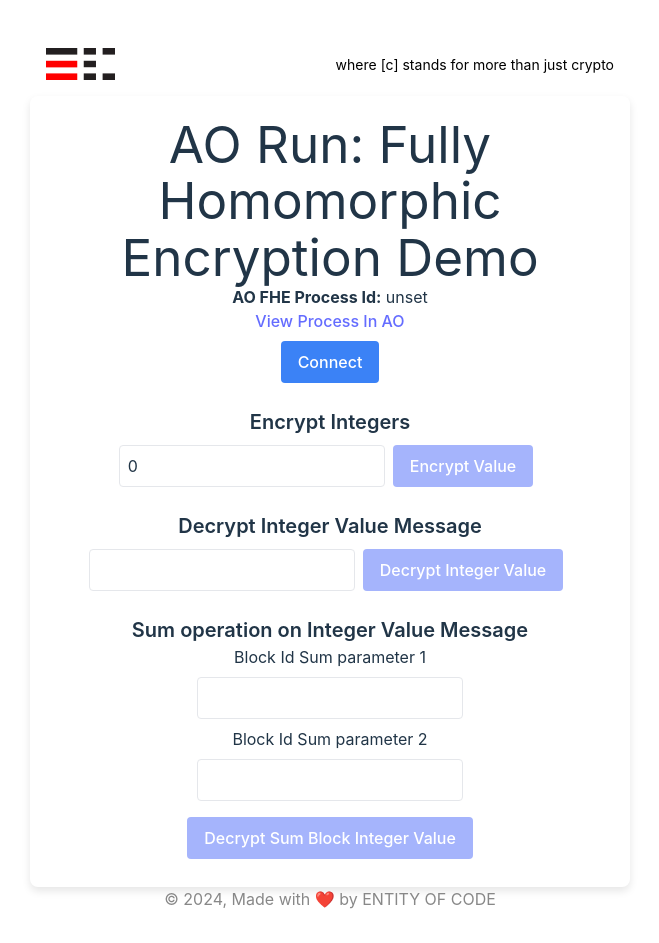
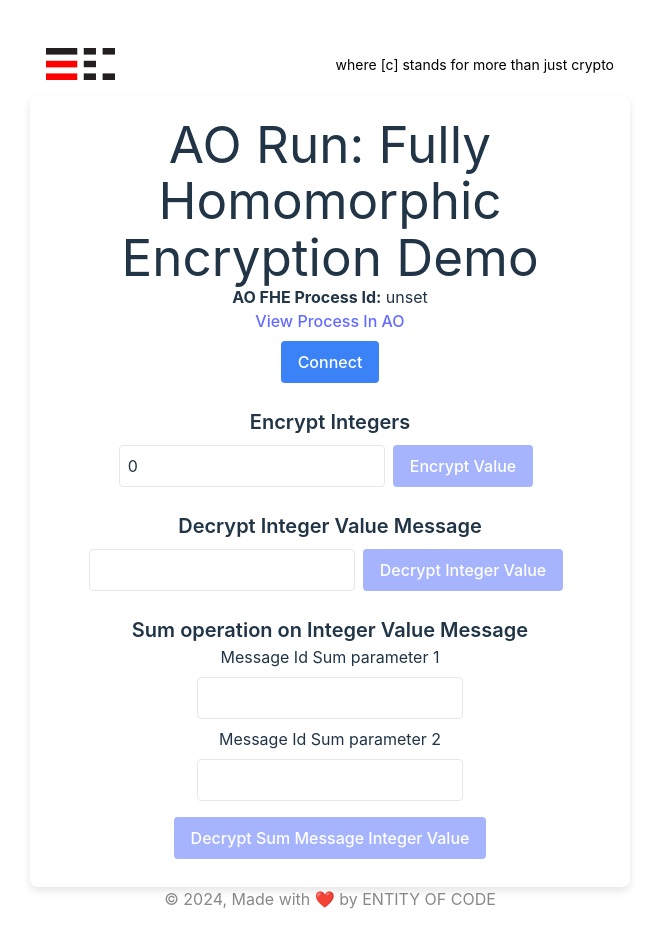
Before and after one commit to EntityOfCode/eoc-fhe-page, a React (Vite) app: page / in a window 1280 px wide. Shown: the whole page, without its empty margins (310-969 px from the left). Built offline with nearby package versions, Linux system fonts and the light colour scheme; no server answers.

Commit message:
update terminology in FHE demo: replace 'Block' with 'Message' for consistency

```diff
--- a/src/FheDemo.tsx
+++ b/src/FheDemo.tsx
@@ -311,14 +311,14 @@ const FheDemo: React.FC = () => {
                         </div>
                         <div>
                         <h2 className={styles.heading}>Sum operation on Integer Value Message</h2>
-                        <p>Block Id Sum parameter 1</p>
+                        <p>Message Id Sum parameter 1</p>
                         <input
                             type="text"
                             value={encryptIntegerParam1}
                             onChange={(e) => setEncryptIntegerParam1(e.target.value)}
                             className={styles.input}
                         />
-                        <p>Block Id Sum parameter 2</p>
+                        <p>Message Id Sum parameter 2</p>
                         <input
                             type="text"
                             value={encryptIntegerParam2}
@@ -330,7 +330,7 @@ const FheDemo: React.FC = () => {
                             disabled={loading || !encryptIntegerParam1 || !encryptIntegerParam2}
                             className={styles.button}
                         >
-                            Decrypt Sum Block Integer Value
+                            Decrypt Sum Message Integer Value
                         </button>
                         {decryptedComputation && <p>Value result: {decryptedComputation}</p>}
                         {executionTimes['computeOperationOnEncryptedData'] && <p>Time: {executionTimes['computeOperationOnEncryptedData']}</p>}
```
